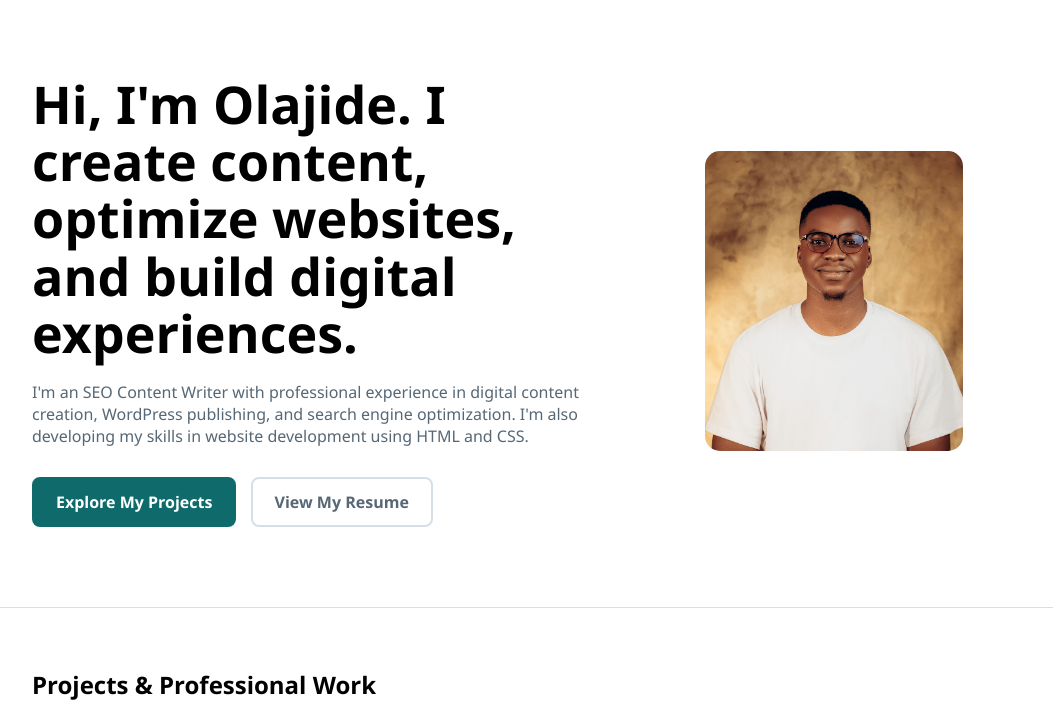
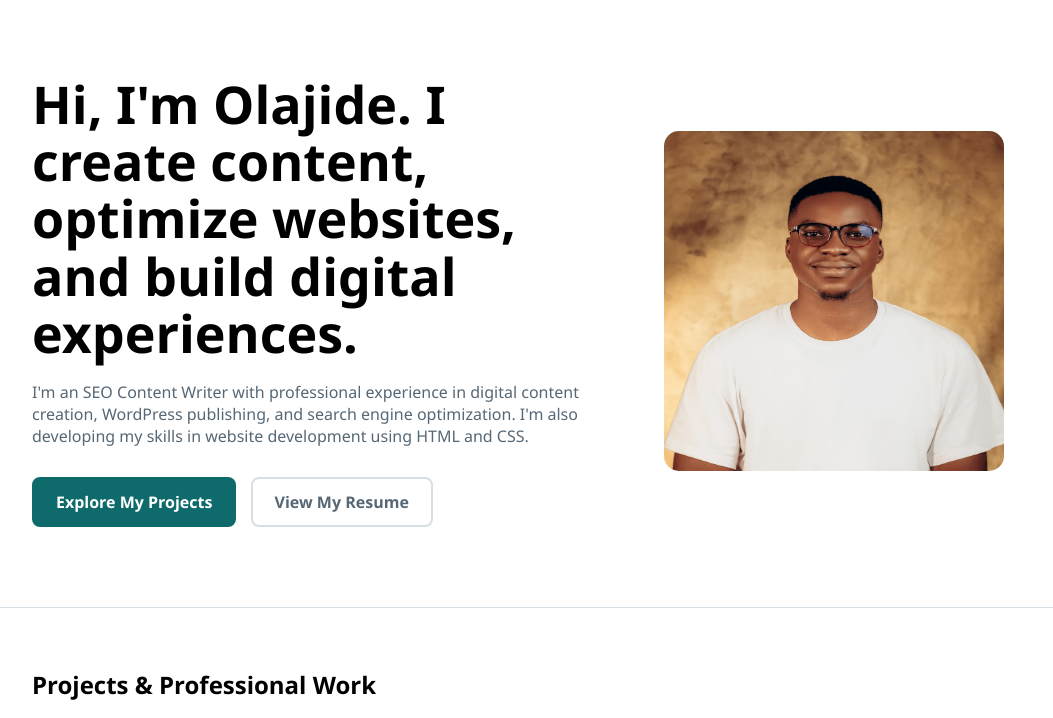
Before and after one commit to olajideboluwaji/olajideboluwaji.github.io, a plain HTML site: page index.html in a window 1280 px wide. Shown: the part 73-791 px from the top of the page, without its empty margins (108-1161 px from the left). Drawn offline with Linux system fonts and the light colour scheme.

Commit message:
Update index.html

```diff
--- a/index.html
+++ b/index.html
@@ -29,7 +29,7 @@
       <a class="button button-empty" href="resume.html">View My Resume</a>
     </div>
     <div class="badge">
-      <img src="images/profile.jpg" alt="profile" height="300">
+      <img src="images/profile.jpg" alt="Portrait of Olajide Boluwaji" width="340" height="340">
     </div>
   </div>
 </section>
```
